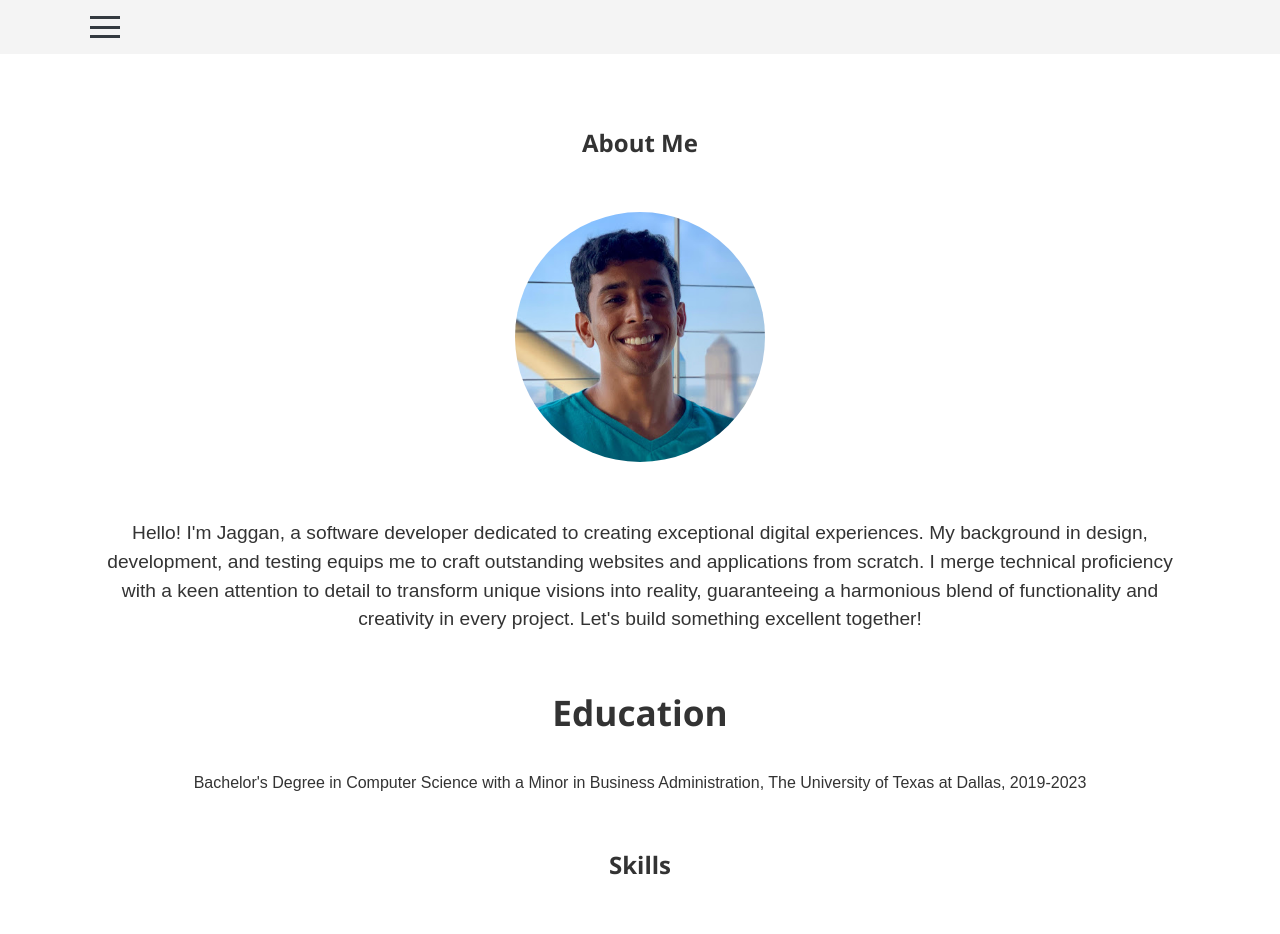
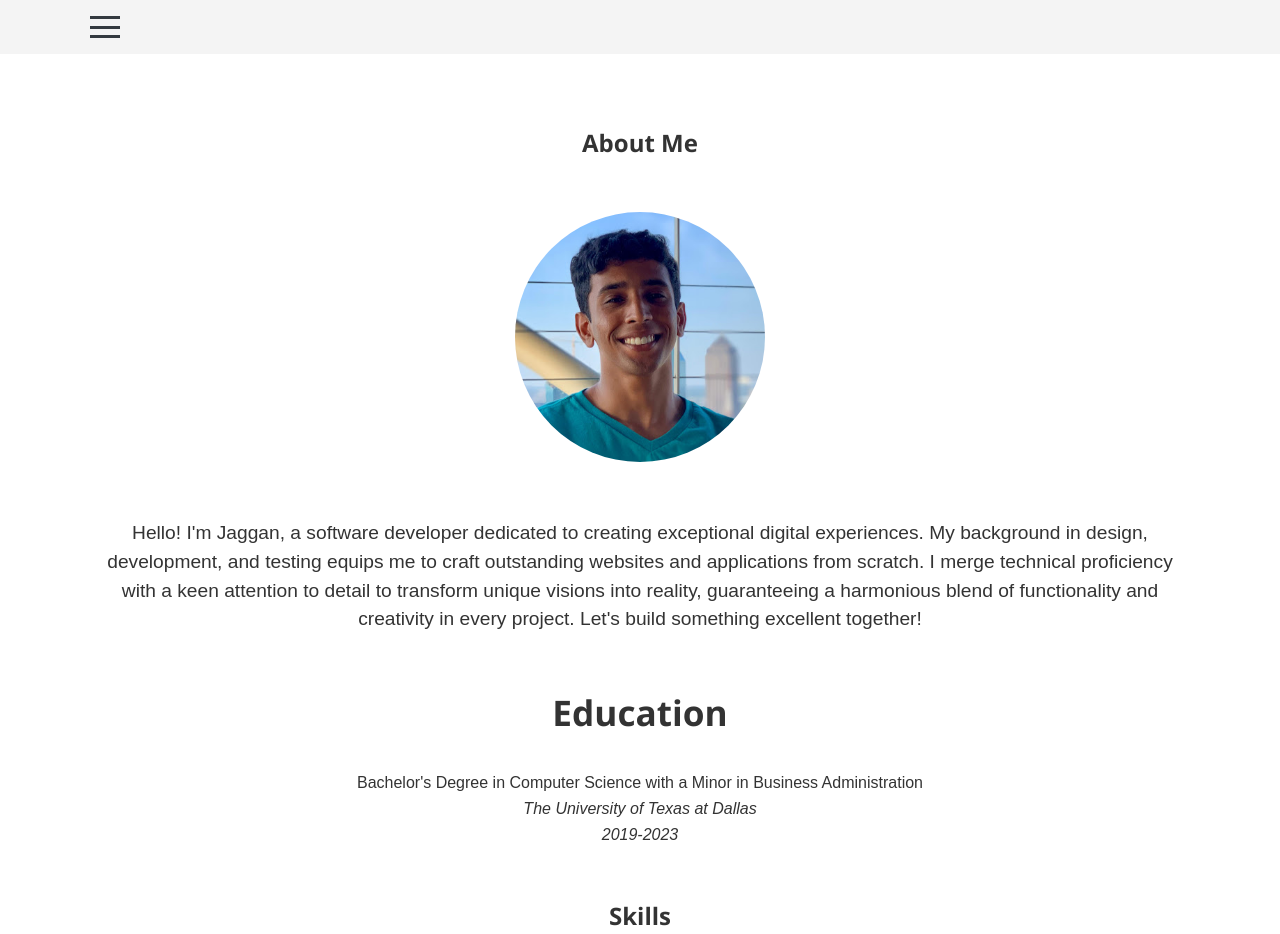
Before and after one commit to jagganjestine/jjweb, a React (Create React App) app: page /about in a window 1280 px wide. Shown: the top 934 px of the page. Built offline with nearby package versions, Linux system fonts and the light colour scheme.

Commit message:
Update About.js

```diff
--- a/src/components/About.js
+++ b/src/components/About.js
@@ -3,7 +3,7 @@ import myPhoto from '../assets/images/my-photo.jpg';
 import './About.css';
 import { VerticalTimeline, VerticalTimelineElement } from 'react-vertical-timeline-component';
 import 'react-vertical-timeline-component/style.min.css';
-import SkillsBubbleCluster from './SkillsBubbleCluster'; // Import the SkillsBubbleCluster component
+import SkillsBubbleCluster from './SkillsBubbleCluster';
 
 
 const About = () => {
@@ -37,7 +37,9 @@ const About = () => {
       <div className="education-container">
         <h3>Education</h3>
         <ul>
-          <li>Bachelor's Degree in Computer Science with a Minor in Business Administration, The University of Texas at Dallas, 2019-2023</li>
+          <li>Bachelor's Degree in Computer Science with a Minor in Business Administration</li>
+          <li><i>The University of Texas at Dallas</i></li>
+          <li><i>2019-2023</i></li>
         </ul>
       </div>
       <h2>Skills</h2>
```
